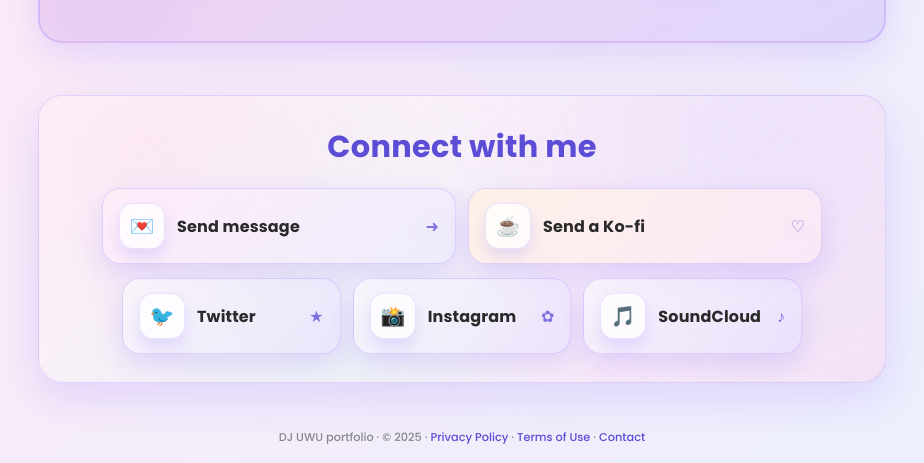
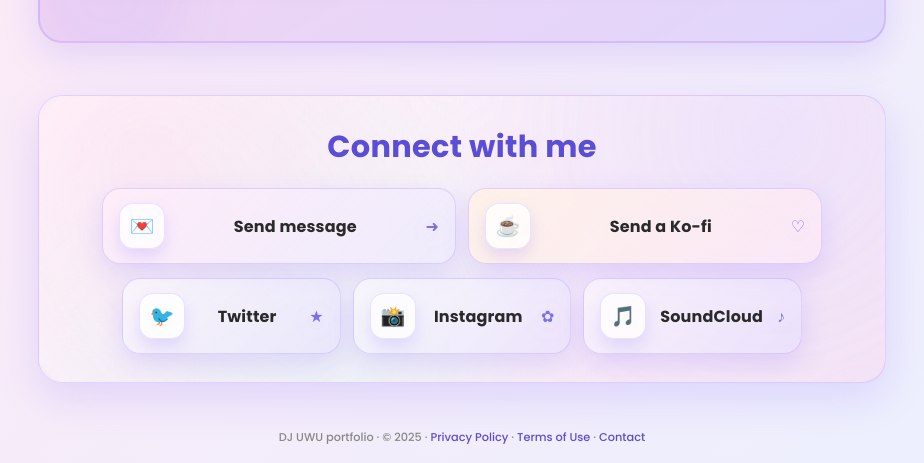
Before and after one commit to deejayuwu/nightcoremachine, a plain HTML site: page index.html in a window 1280 px wide. Shown: the part 1009-1472 px from the top of the page, without its empty margins (178-1102 px from the left). Drawn offline with Linux system fonts and the light colour scheme; no server answers.

Commit message:
Center connect text and update Ko-fi label

```diff
--- a/css/style.css
+++ b/css/style.css
@@ -566,7 +566,8 @@
   display: flex;
   flex-direction: column;
   gap: 3px;
-  align-items: flex-start;
+  align-items: center;
+  text-align: center;
 }
 
 .connect-label {
--- a/index.html
+++ b/index.html
@@ -126,7 +126,7 @@
               <a class="connect-item connect-item--kofi" href="https://ko-fi.com/deejayuwu" target="_blank" rel="noopener">
                 <span class="connect-emoji" aria-hidden="true">☕</span>
                 <span class="connect-text">
-                  <span class="connect-label" id="kofiLink">Invitar un Ko-fi</span>
+                  <span class="connect-label" id="kofiLink">Invitar a un Ko-fi</span>
                 </span>
                 <span class="connect-charm" aria-hidden="true">♡</span>
               </a>
--- a/js/index-i18n.js
+++ b/js/index-i18n.js
@@ -16,7 +16,7 @@
       socialTwitter: "Twitter",
       socialInstagram: "Instagram",
       socialSoundcloud: "SoundCloud",
-      kofiLink: "Invitar un Ko-fi",
+      kofiLink: "Invitar a un Ko-fi",
       footerText: "Portfolio de DJ UWU · © 2025",
       footerPrivacy: "Política de Privacidad",
       footerTerms: "Términos de Uso",
```
